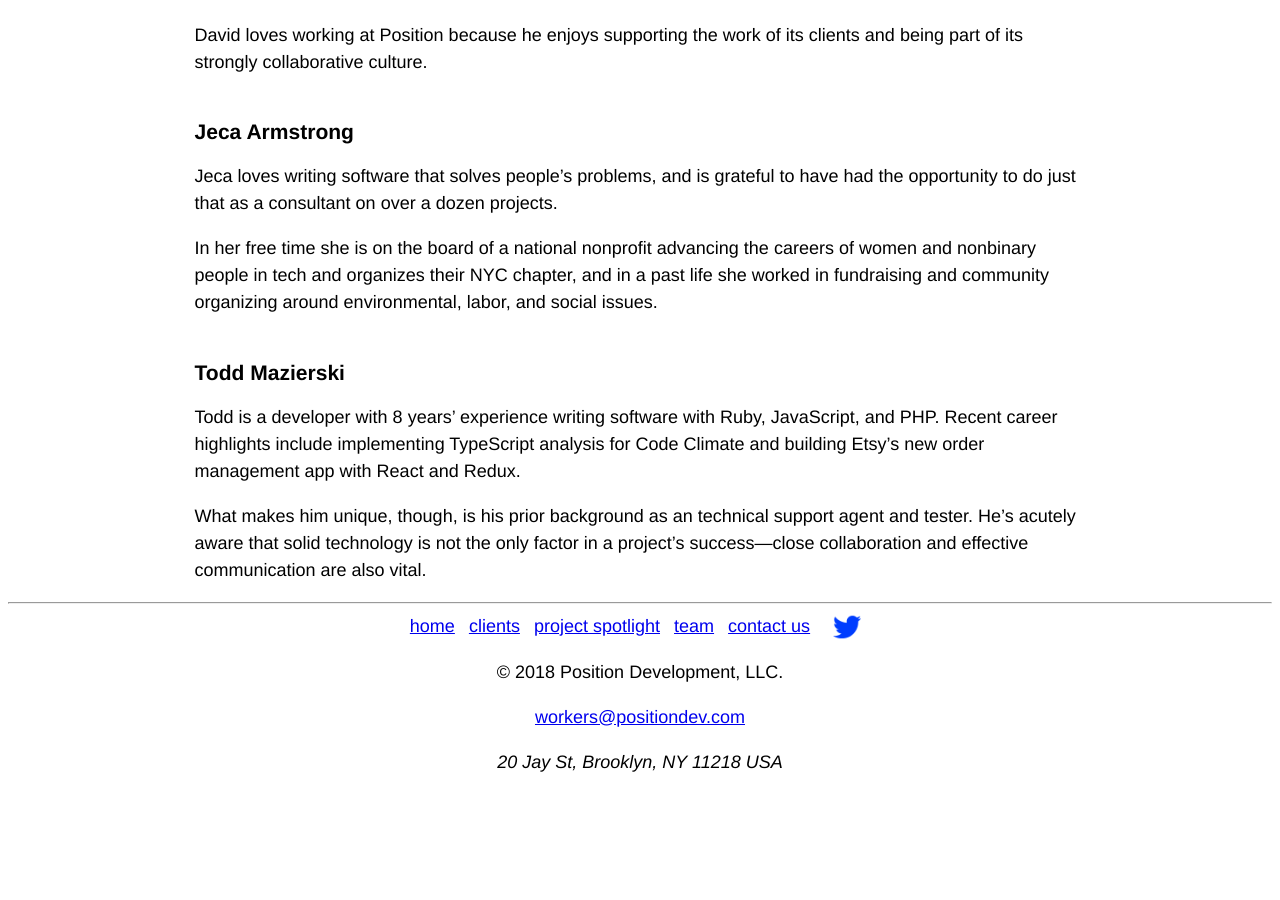
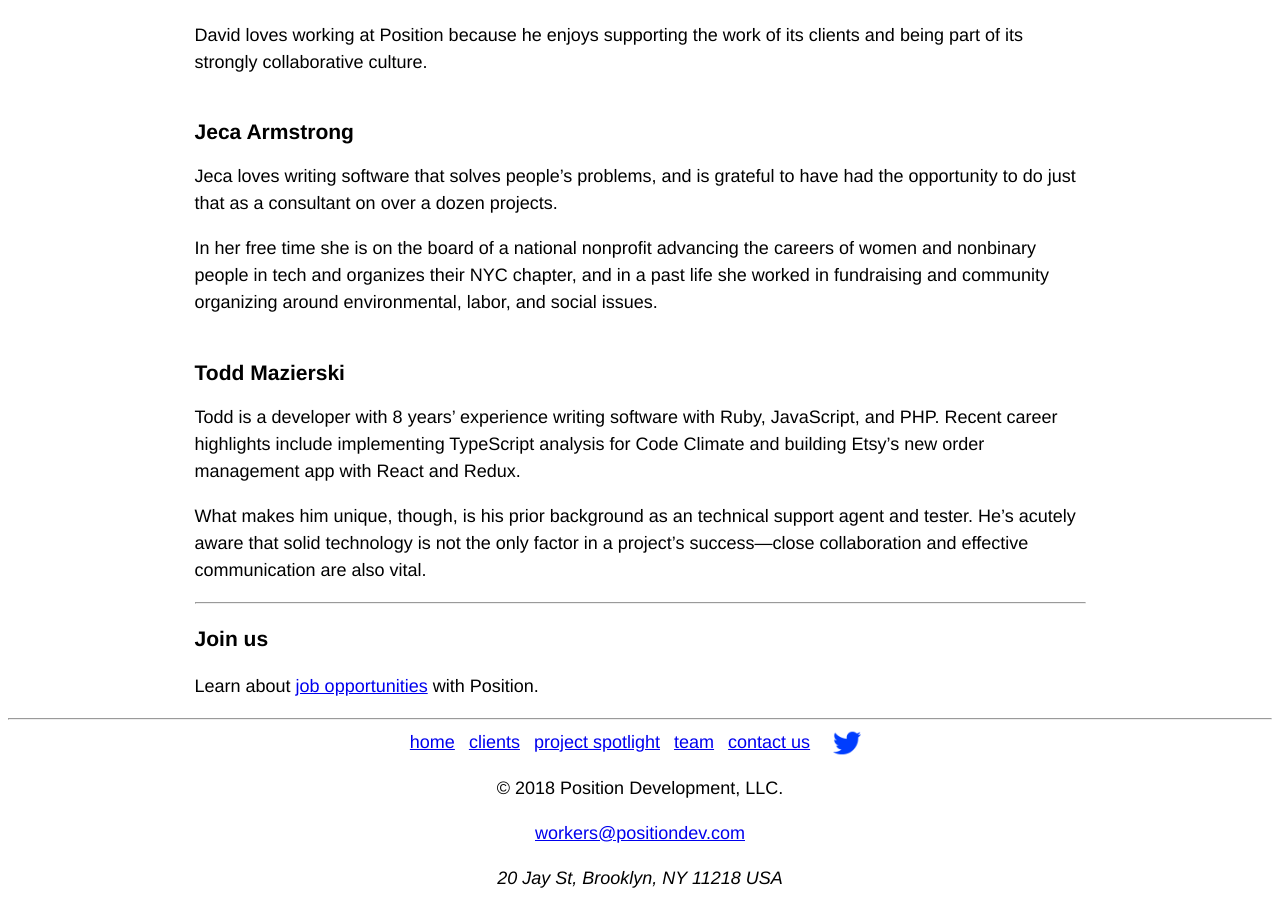
Before and after one commit to positiondev/positiondev.github.io, a Jekyll site: the page built from team.html, in a window 1280 px wide and 900 px high, scrolled down 1495 px. Built offline with Jekyll 4.4.1, drawn with Linux system fonts in a browser that asks for light colours; before the commit the page ends 2279 px from its top, so only the background shows below that.

Commit message:
Add link to work page on team page

```diff
--- a/team.html
+++ b/team.html
@@ -12,3 +12,9 @@ title: team
       </li>
       {% endfor %}
 </ul>
+
+<hr />
+
+<h3>Join us</h3>
+
+<p>Learn about <a href="/work.html">job opportunities</a> with Position.</p>
```
